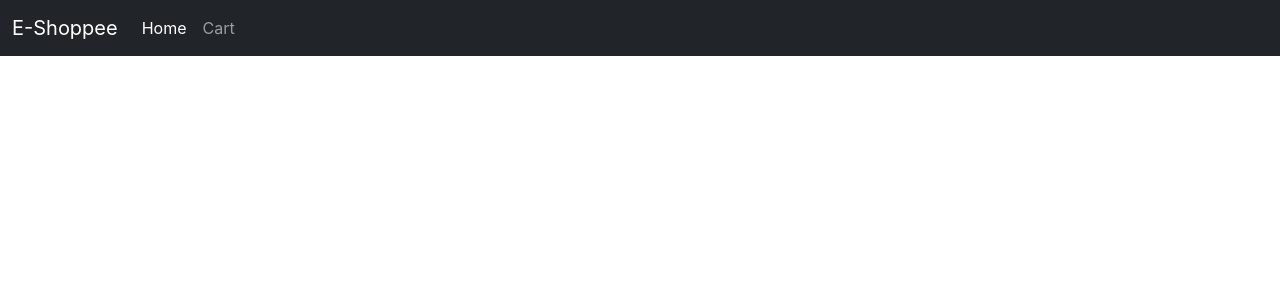
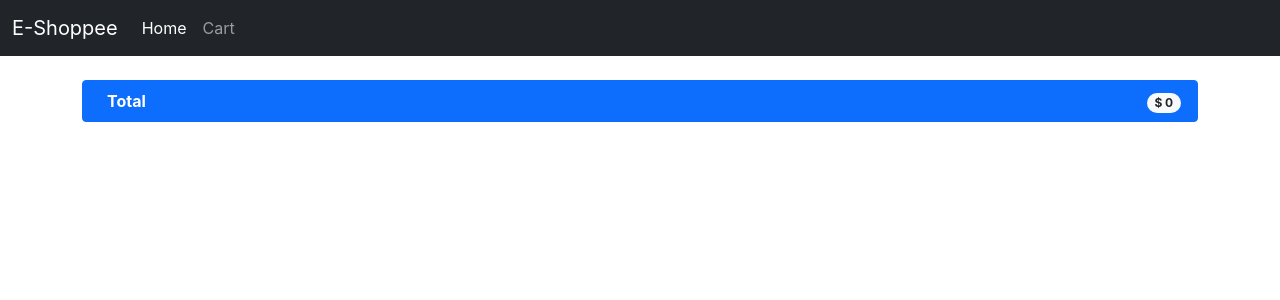
Before and after one commit to cybersaksham/React-Shopping-App, a React (Create React App) app: page /cart in a window 1280 px wide. Shown: the top 300 px of the page. Built offline with nearby package versions, Linux system fonts and the light colour scheme.

Commit message:
total displayed

```diff
--- a/src/Components/Cart.js
+++ b/src/Components/Cart.js
@@ -23,12 +23,24 @@ export default function Cart({ items }) {
     let ind__ = cart__.indexOf(id__);
     if (ind__ !== -1) cart__.splice(ind__, 1);
     sessionStorage.setItem("cart", JSON.stringify(cart__));
-    setCart(initCart());
+    setCart(initCart().cart);
+    setTotal(initCart().total);
   };
 
   return (
     <div className="container my-3">
       <ol className="list-group list-group">
+        <li
+          className="my-2 list-group-item active d-flex justify-content-between align-items-start"
+          aria-current="true"
+        >
+          <div className="ms-2 me-auto">
+            <div className="fw-bold">Total</div>
+          </div>
+          <div className="ms-2">
+            <span className="badge bg-light text-dark rounded-pill">$ {total}</span>
+          </div>
+        </li>
         {cart.map((item) => {
           return (
             <li
```
